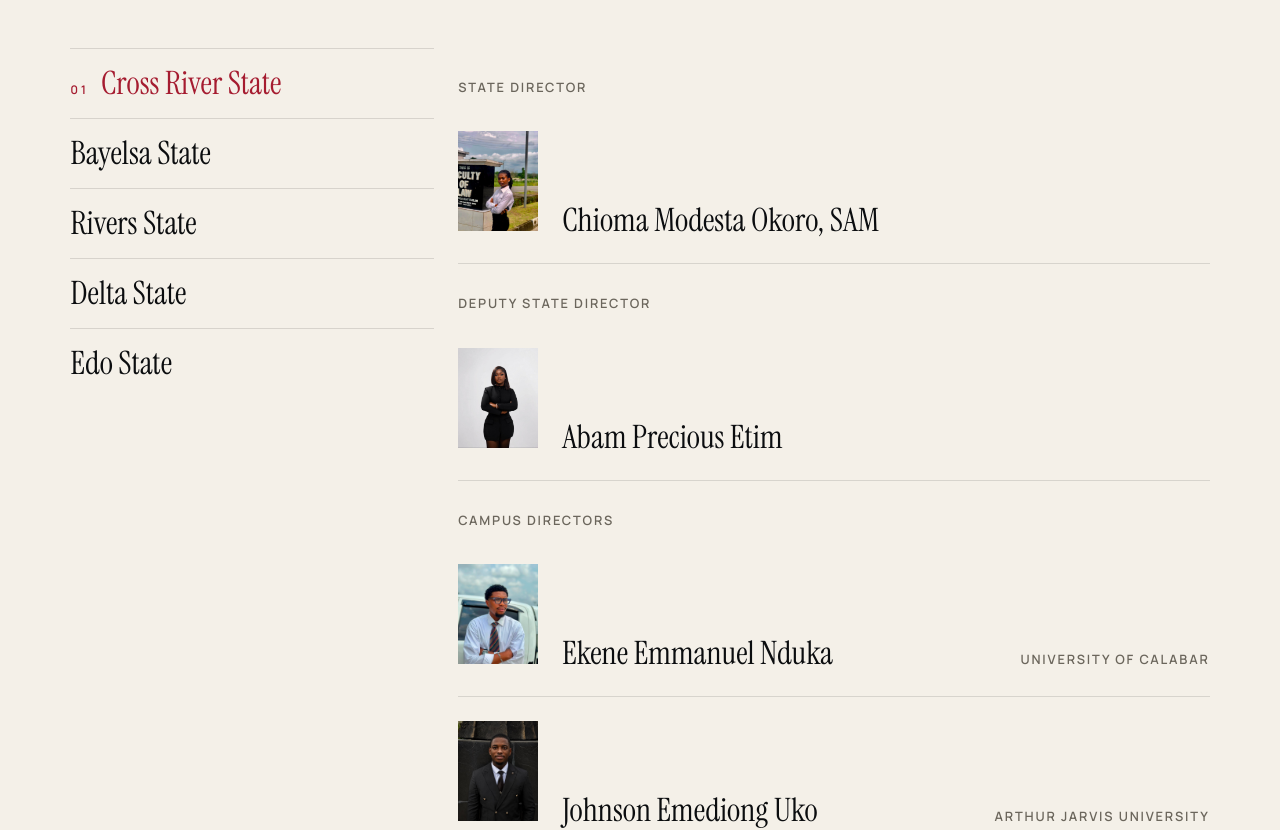
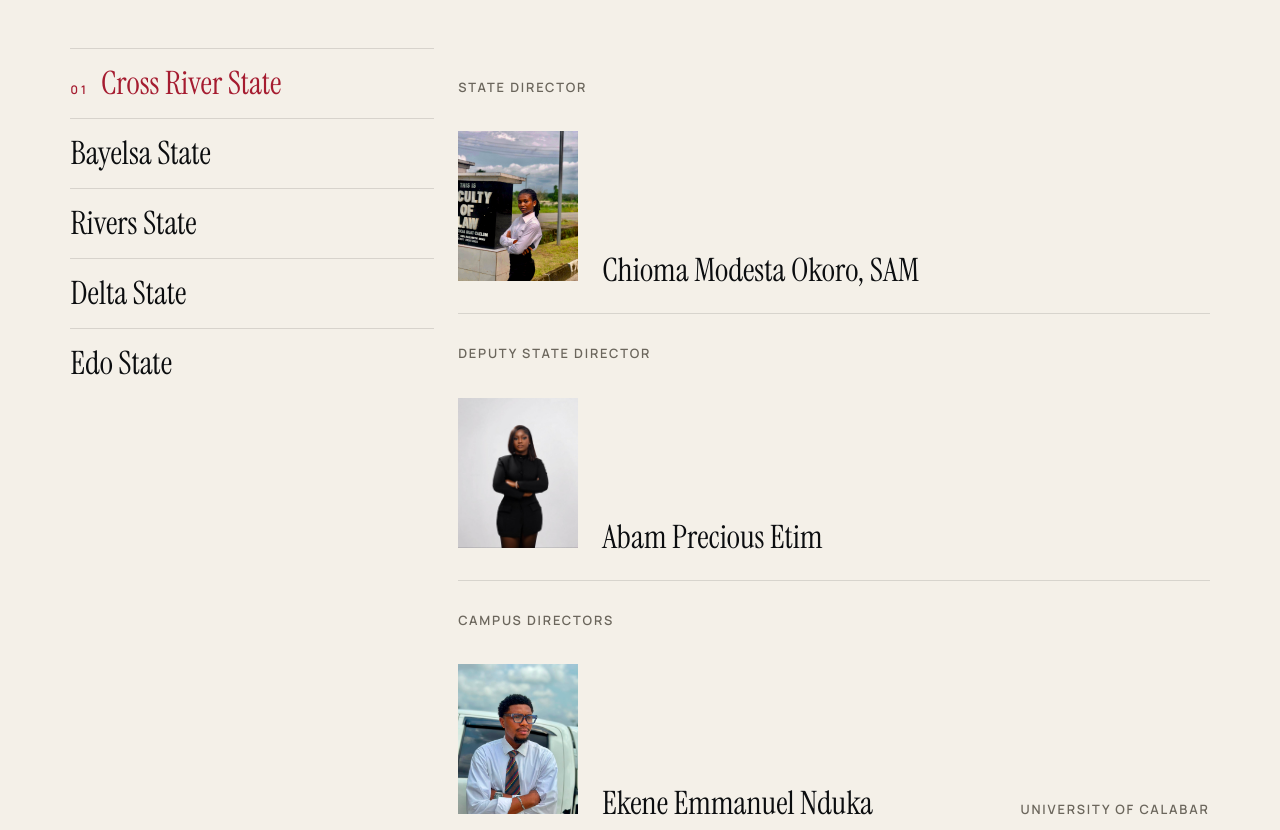
Before and after one commit to itztonydoubra-hash/SSZC, a Next.js app: page /leadership in a window 1280 px wide. Shown: the part 7700-8530 px from the top of the page. Built offline with nearby package versions, Linux system fonts and the light colour scheme.

Commit message:
Leadership directory: increase portrait size to 120x150px

```diff
--- a/components/leadership/LeadershipDirectory.tsx
+++ b/components/leadership/LeadershipDirectory.tsx
@@ -107,8 +107,8 @@ export function LeadershipDirectory({ states }: { states: StateLeadership[] }) {
                         <Image
                           src={assetPath(row.portrait.src)}
                           alt=""
-                          width={80}
-                          height={100}
+                          width={120}
+                          height={150}
                           style={{ objectFit: "cover", display: "block" }}
                         />
                       </span>
--- a/styles/leadership.css
+++ b/styles/leadership.css
@@ -326,8 +326,8 @@
 /* Portrait thumbnail in directory ledger rows — clear but smaller than zonal */
 .ld-dir-row__portrait {
   display: block;
-  width: 80px;
-  height: 100px;
+  width: 120px;
+  height: 150px;
   overflow: hidden;
   flex-shrink: 0;
 }
```
